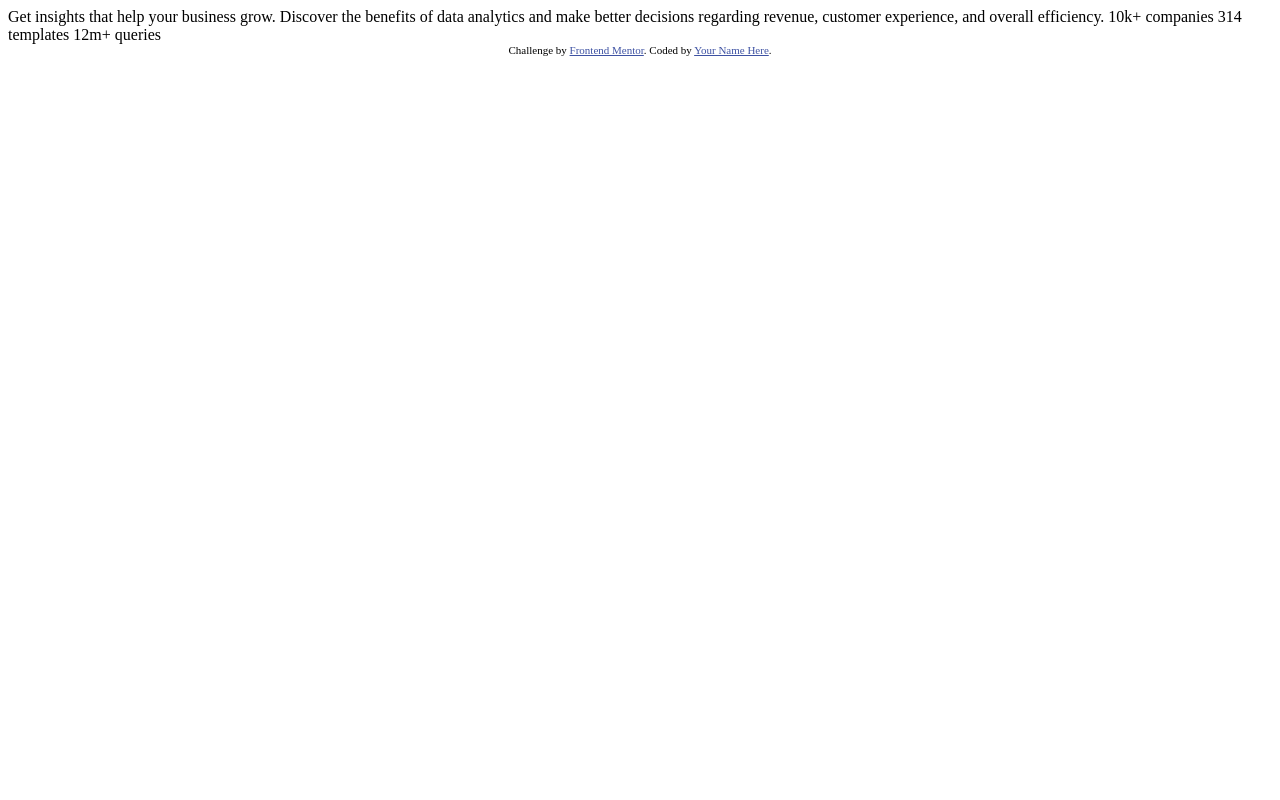
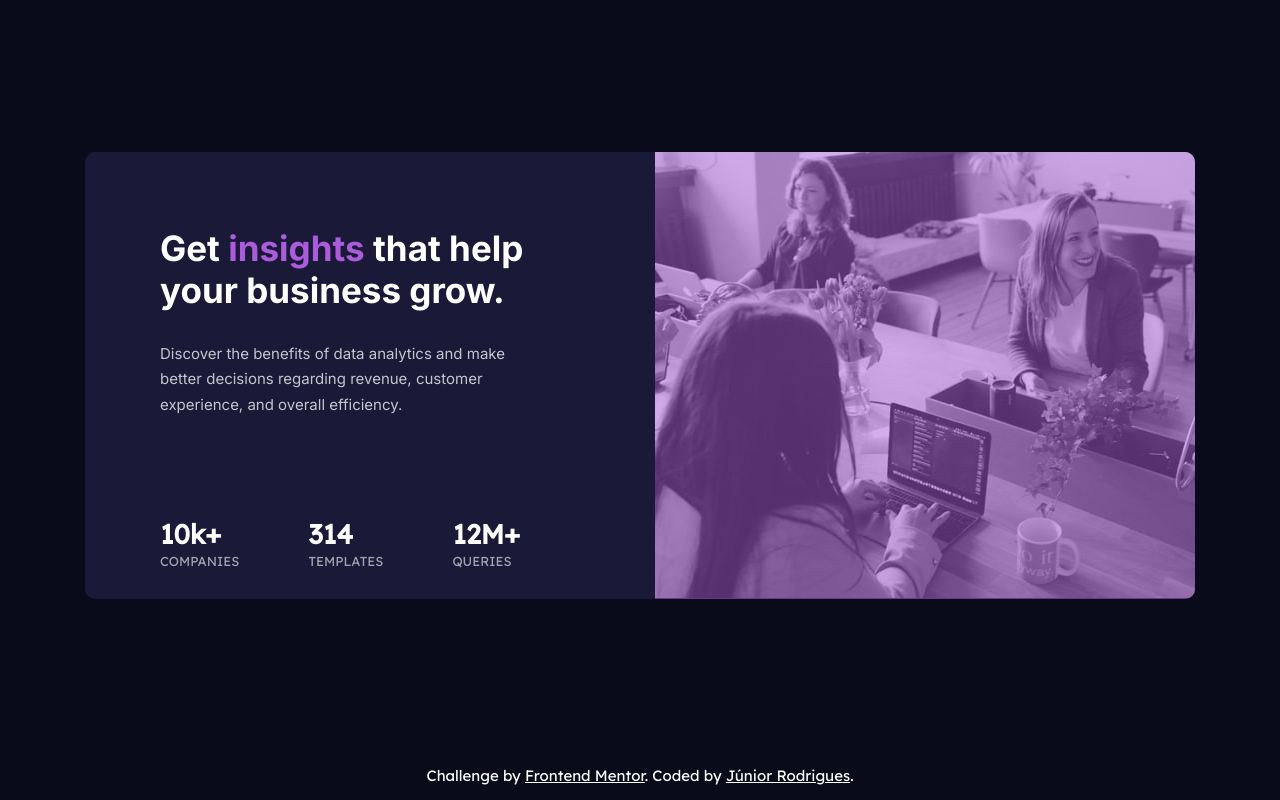
Before and after one commit to juniorrdgs/stats-preview-card-component, a plain HTML site: page index.html in a window 1280 px wide. Drawn offline with Linux system fonts and the light colour scheme.

Commit message:
projeto finalizado

```diff
--- a/index.html
+++ b/index.html
@@ -5,29 +5,36 @@
   <meta name="viewport" content="width=device-width, initial-scale=1.0"> <!-- displays site properly based on user's device -->
 
   <link rel="icon" type="image/png" sizes="32x32" href="./images/favicon-32x32.png">
+  <link rel="stylesheet" href="style.css">
 
   <title>Frontend Mentor | Stats preview card component</title>
 
-  <!-- Feel free to remove these styles or customise in your own stylesheet 👍 -->
-  <style>
-    .attribution { font-size: 11px; text-align: center; }
-    .attribution a { color: hsl(228, 45%, 44%); }
-  </style>
 </head>
 <body>
-
-  Get insights that help your business grow.
-
-  Discover the benefits of data analytics and make better decisions regarding revenue, customer
-  experience, and overall efficiency.
-
-  10k+ companies
-  314 templates
-  12m+ queries
-
-  <div class="attribution">
-    Challenge by <a href="https://www.frontendmentor.io?ref=challenge" target="_blank">Frontend Mentor</a>.
-    Coded by <a href="#">Your Name Here</a>.
-  </div>
+  <main class="card">
+    <section class="left-side">
+      <h1 class="title">Get <span>insights</span> that help your business grow.</h1>
+      <p class="desc">Discover the benefits of data analytics and make better decisions regarding revenue, customer experience, and overall efficiency.</p>
+      <div class="stats">
+        <div class="comp">
+          <h1>10k+</h1>
+          <span>COMPANIES</span>
+        </div>
+        <div class="temp">
+          <h1>314</h1>
+          <span>TEMPLATES</span>
+        </div>
+        <div class="quer">
+          <h1>12M+</h1>
+          <span>QUERIES</span>
+        </div>
+      </div>
+    </section>
+    <aside class="right-side"><div class="banner-color"></div></aside>
+  </main>
+  <footer>
+    <span>Challenge by <a href="https://www.frontendmentor.io?ref=challenge" target="_blank">Frontend Mentor</a>.
+    Coded by <a href="https://www.frontendmentor.io/profile/juniorrdgs">Júnior Rodrigues</a>.</span>
+  </footer>
 </body>
 </html>
--- /dev/null
+++ b/style.css
@@ -0,0 +1,217 @@
+@import url('https://fonts.googleapis.com/css2?family=Inter:wght@400;700&family=Lexend+Deca&display=swap');
+
+:root {
+    --mainBack: hsl(233, 47%, 7%);
+    --cardBack: hsl(244, 38%, 16%);
+    --accent: hsl(277, 64%, 61%);
+    --white: hsl(0, 0%, 100%);
+    --mainPar: hsla(0, 0%, 100%, 0.75);
+    --statHead: hsla(0, 0%, 100%, 0.6);
+    --lex: 'Lexend Deca';
+    --inter: 'Inter';
+}
+
+* {
+    margin: 0;
+    padding: 0;
+    box-sizing: border-box;
+    color: var(--white);
+    font-family: var(--lex);
+    font-size: 15px;
+}
+
+body {
+    width: 100%;
+    max-width: 1440px;
+    min-height: 100vh;
+    background-color: var(--mainBack);
+    display: flex;
+    flex-direction: column;
+    justify-content: center;
+    align-items: center;
+}
+
+.card {
+    width: 1110px;
+    height: 447px;
+    background-color: var(--cardBack);
+    display: grid;
+    grid-column-gap: 0px 0px;
+    grid-template-columns: 570px 540px;
+    margin: auto;
+    overflow: hidden;
+    border-radius: 10px;
+}
+
+.left-side {
+    width: 570px;
+    height: 100%;
+    grid-row: 1 / 2;
+    grid-column: 1 / 2 ;
+    display: flex;
+    flex-direction: column;
+    justify-content: center;
+    align-items: center;
+    padding: 75px;
+}
+
+.left-side .title,
+.left-side .title span {
+    font-family: var(--inter);
+    font-size: 35px;
+    margin-bottom: 30px;
+}
+
+.left-side .title span {
+    color: var(--accent);
+}
+
+.left-side .desc {
+    font-family: var(--inter);
+    font-size: 15px;
+    margin-right: 50px;
+    margin-bottom: 70px;
+    line-height: 1.7;
+    color: var(--mainPar);
+}
+
+.left-side .stats {
+    width: 100%;
+    display: flex;
+    flex-direction: row;
+    justify-content: space-between;
+    align-items: center;
+    margin: 30px;
+}
+
+.stats .comp,
+.stats .temp,
+.stats .quer {
+    text-align: left;
+}
+
+.stats .comp h1,
+.stats .temp h1,
+.stats .quer h1{
+    font-family: var(--lex);
+    font-size: 27px;
+    font-weight: 700;
+}
+
+.stats .comp span,
+.stats .temp span,
+.stats .quer span {
+    font-size: 13px;
+    color: var(--statHead);
+}
+
+.stats .quer {
+    margin-right: 60px;
+}
+
+.right-side {
+    width: 540px;
+    height: 100%;
+    grid-row: 1 / 2;
+    grid-column: 2 / 3;
+    background-image: url('images/image-header-desktop.jpg');
+    background-size: contain;
+    background-repeat: no-repeat;
+    overflow: hidden;
+}
+.banner-color {
+    width: 100%;
+    height: 100%;
+    background-color: hsla(277, 64%, 61%, 0.5);
+}
+
+footer {
+    width: 100%;
+    position: relative;
+    height: 50px;
+    bottom: 0;
+    display: flex;
+    justify-content: center;
+    align-items: center;
+    font-family: var(--inter);
+}
+
+@media (max-width: 375px) {
+    body {
+        max-width: 100vw;
+        height: 100%;
+    }
+    .card {
+        width: 350px;
+        height: 100%;
+        grid-template-columns: 350px;
+        margin: 15px;
+    }
+
+    .right-side {
+        width: 100%;
+        height: 285px;
+        background-size: cover;
+        grid-row: 1 / 2;
+        grid-column: 1 / 2;
+    }
+
+    .right-side .banner-color {
+        width: 100%;
+        height: 100%;
+    }
+
+    .left-side {
+        width: 100%;
+        height: 100%;
+        grid-row: 2 / 3;
+        grid-column: 1 / 2;
+        padding: 10px;
+    }
+
+    .left-side .title,
+    .left-side .title span {
+        font-size: 25px;
+    }
+
+    .left-side .title {
+        width: 100%;
+        text-align: center;
+        padding: 20px 40px;
+    }
+
+    .left-side .desc {
+        width: 100%;
+        padding: 20px 30px;
+        margin: 0;
+        text-align: center;
+    }
+
+    .left-side .stats {
+        width: 100%;
+        flex-direction: column;
+    }
+
+    .stats .comp,
+    .stats .temp,
+    .stats .quer {
+        text-align: center;
+        margin-top: 20px;
+    }
+
+    .stats .comp span h1,
+    .stats .temp span h1,
+    .stats .quer span h1 {
+        margin-bottom: 10px;
+    }
+
+    .stats .quer {
+        margin-right: 0;
+    }
+
+    footer span,
+    footer a {
+        font-size: 10px;
+    }
+
+}
```
Also changed, not shown: 1 other file.
